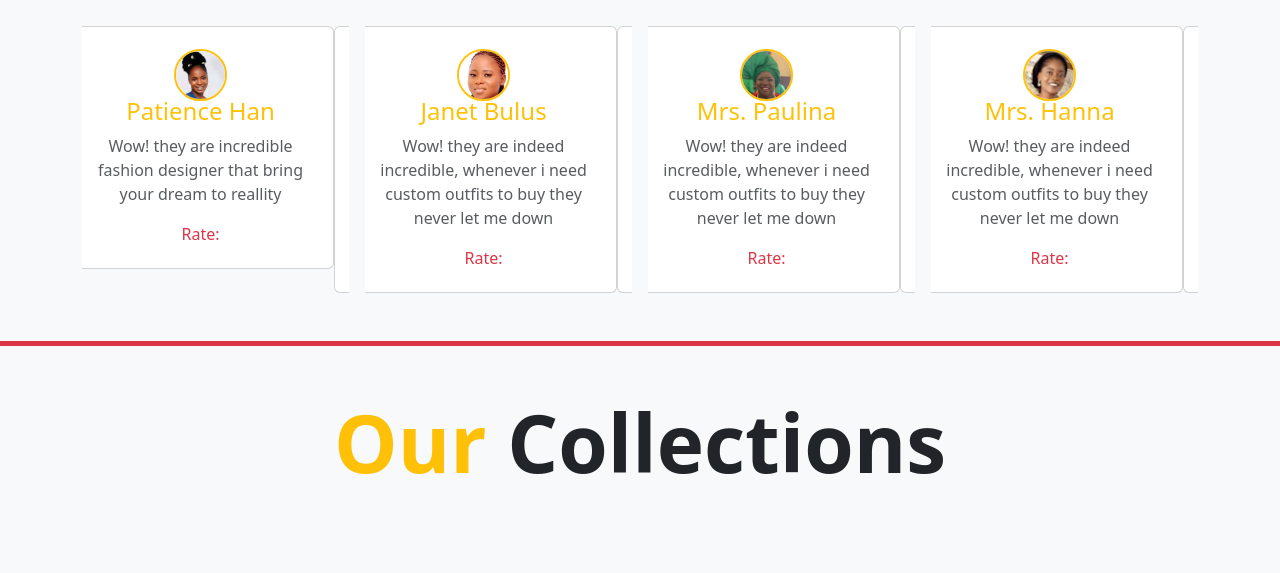
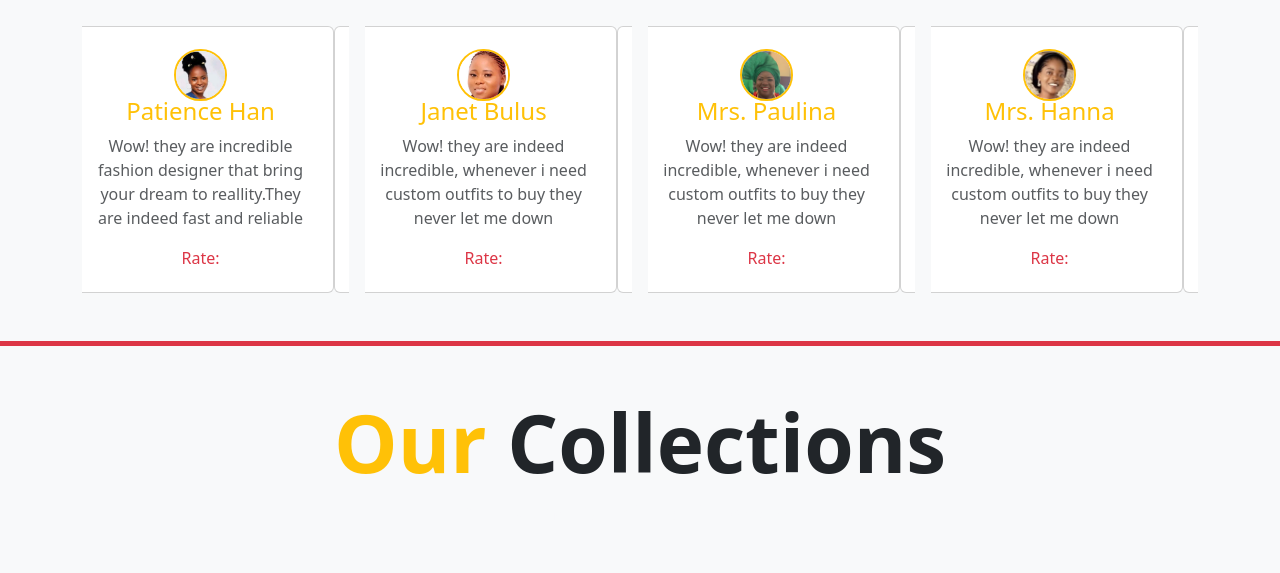
Before and after one commit to imhologhomhetheophilus/lizzy_gold, a plain HTML site: page index.html in a window 1280 px wide. Shown: the part 1540-2113 px from the top of the page. Drawn offline with nearby package versions, Linux system fonts and the light colour scheme.

Commit message:
minor change

```diff
--- a/index.html
+++ b/index.html
@@ -136,7 +136,7 @@ Lizzy gold collection is more than just a brand, it is an emotional string of so
             <h4 class="text-warning">Patience Han</h4>
            </div>
             <div class="card-text">
-              <p class="text-muted">Wow! they are incredible fashion designer that bring your dream to reallity </p>
+              <p class="text-muted">Wow! they are incredible fashion designer that bring your dream to reallity.They are indeed fast and reliable </p>
               <span class="text-danger">Rate:</span>
             </div>
           </div>
@@ -234,7 +234,7 @@ Lizzy gold collection is more than just a brand, it is an emotional string of so
 
            </div>
             <div class="card-text">
-              <p class="text-muted">Wow! they are incredible fashion designer that bring your dream to reallity </p>
+              <p class="text-muted">Wow! they are incredible fashion designer that bring your dream to reallity. I really love their outfits </p>
               <span class="text-danger">Rate:</span>
             </div>
           </div>
@@ -293,7 +293,7 @@ Lizzy gold collection is more than just a brand, it is an emotional string of so
             <h4 class="text-warning">Mrs. Confort</h4>
            </div>
             <div class="card-text">
-              <p class="text-muted">Wow! they are incredible fashion designer that bring your dream to reallity </p>
+              <p class="text-muted">Wow! they are incredible fashion designer that bring your dream to reallity.their are indeed incredible </p>
               <span class="text-danger">Rate:</span>
             </div>
           </div>
@@ -352,7 +352,7 @@ Lizzy gold collection is more than just a brand, it is an emotional string of so
             <h4 class="text-warning">Esther Jacob</h4>
            </div>
             <div class="card-text">
-              <p class="text-muted">Wow! they are incredible fashion designer that bring your dream to reallity </p>
+              <p class="text-muted">Wow! they are incredible fashion designer that bring your dream to reallity. My first order was fast. </p>
               <span class="text-danger">Rate:</span>
             </div>
           </div>
```
